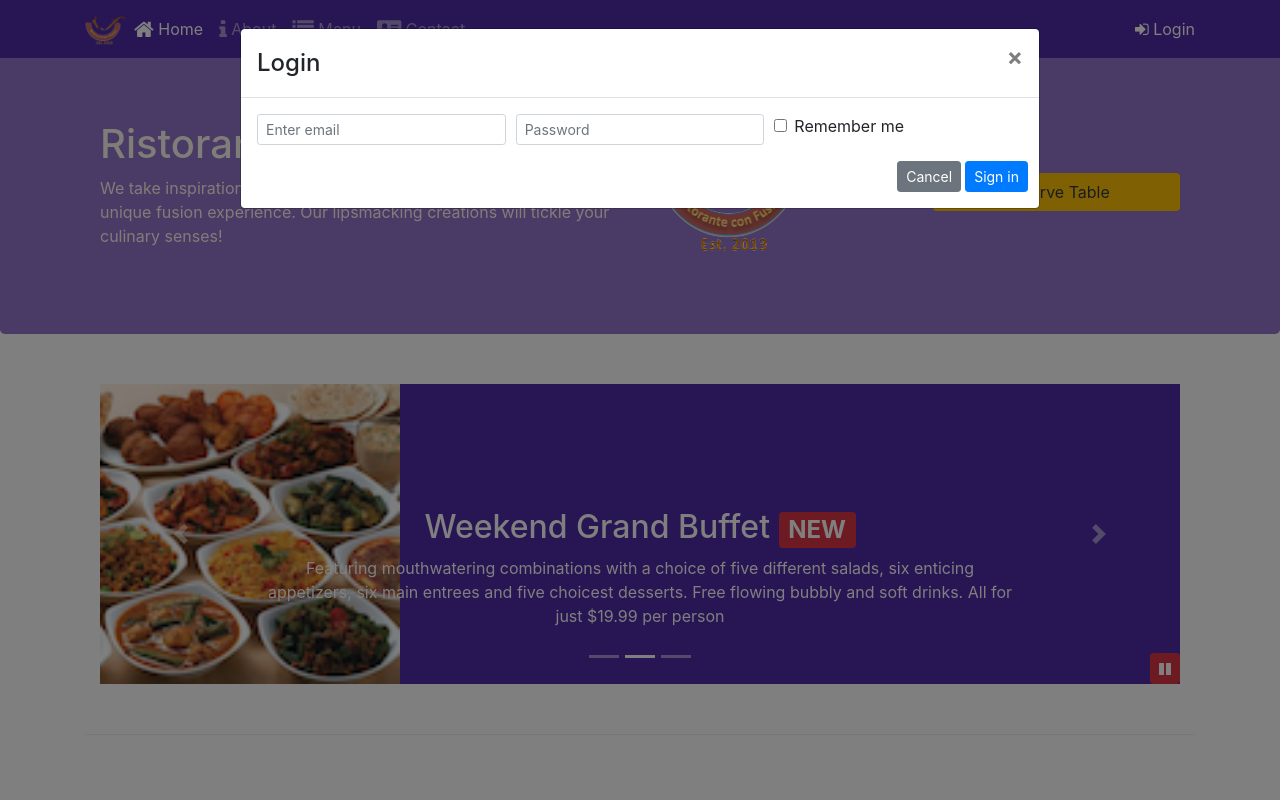
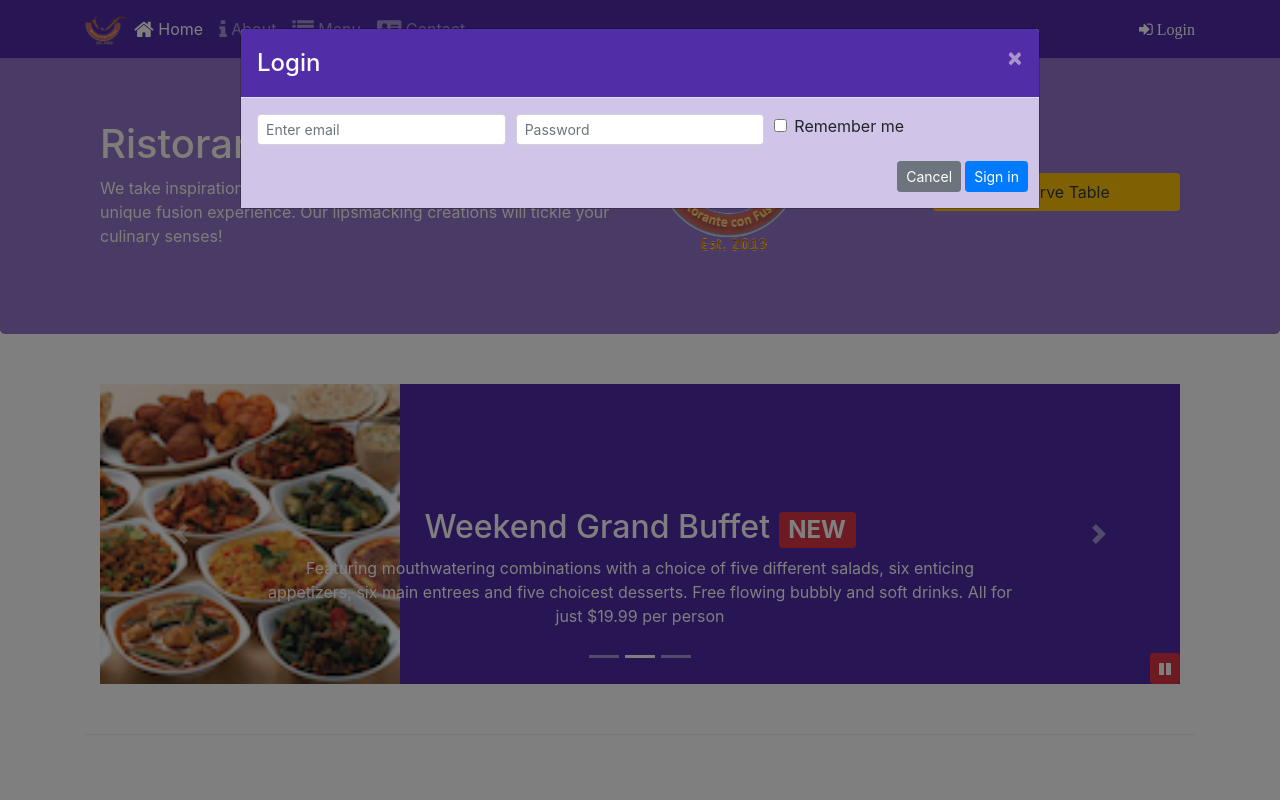
Before and after one commit to imamulkadir/BootstrapTest, a website: page index.html in a window 1280 px wide. Both pictures are taken after a click on the button "Login". Shown: the top 800 px of the page. Drawn offline with nearby package versions, Linux system fonts and the light colour scheme.

Commit message:
Assignment 4

```diff
--- a/css/styles.scss
+++ b/css/styles.scss
@@ -73,3 +73,15 @@ body {
     position: absolute;
     bottom: 0px;
 }
+
+.modal-header {
+ background: $background-dark;
+ color: #FFF;
+    button {
+        color: floralwhite;
+    }
+}
+
+.modal-body {
+    background: $background-pale;
+}
--- a/index.html
+++ b/index.html
@@ -30,8 +30,8 @@
                     <li class="nav-item"><a class="nav-link" href="./contactus.html"><span class="fa fa-address-card fa-lg"></span> Contact</a></li>
                 </ul>
                 <span class="navbar-text">
-                    <a data-toggle="modal" data-target="#loginModal">
-                        <span class="fa fa-sign-in"></span> Login
+                    <a role="button" id="logIn">
+                        <span class="fa fa-sign-in"> Login</span>
                     </a>
                 </span>
             </div>
@@ -48,7 +48,6 @@
                     </button>
                 </div>
                 <div class="modal-body">
-                    <form>
                     <div class="form-row">
                         <div class="form-group col-sm-4">
                             <label class="sr-only" for="exampleInputEmail3">Email</label>
@@ -70,7 +69,6 @@
                         <button type="button" class="btn btn-secondary btn-sm ml-auto" data-dismiss="modal">Cancel</button>
                         <button type="submit" class="btn btn-primary btn-sm ml-1">Sign in</button>
                     </div>
-                    </form>
                 </div>
             </div>
         </div>
@@ -141,7 +139,7 @@
                     <img src="img/logo.png" class="img-fluid">
                 </div>
                 <div class="col-12 col-sm-3 align-self-center">
-                    <a role="button" data-toggle="modal" data-target="#reserveModal" class="btn bg-warning btn-block text-dark">Reserve Table</a>
+                    <a role="button"  id="reserveBtn" class="btn bg-warning btn-block text-dark">Reserve Table</a>
                 </div>
                 <!-- <div class="col-12 col-sm align-self-center">
                     <a role="button" class="btn btn-block nav-link btn-warning" data-toggle="tooltip" data-target="reserveModal" data-html="true"
@@ -361,28 +359,12 @@
     <script src="node_modules/jquery/dist/jquery.slim.min.js"></script>
     <script src="node_modules/popper.js/dist/umd/popper.min.js"></script>
     <script src="node_modules/bootstrap/dist/js/bootstrap.min.js"></script>
+    <script src="./js/script.js"></script>
     <!-- <script>
         $(document).ready(function() {
             $('[data-toggle="tooltip"]').tooltip();
         });
     </script> -->
-    <script>
-        $(document).ready(function() {
-            $('#mycarousel').carousel({ interval: 2000 });
-            $('#carouselButton').click(function() {
-                if ($("#carouselButton").children("span").hasClass('fa-pause')) {
-                    $("#mycarousel").carousel('pause');
-                    $("#carouselButton").children("span").removeClass('fa-pause');
-                    $("#carouselButton").children("span").addClass('fa-play');
-                }
-                else if ($("#carouselButton").children("span").hasClass('fa-play')) {
-                    $("#mycarousel").carousel('cycle');
-                    $("#carouselButton").children("span").removeClass('fa-play');
-                    $("#carouselButton").children("span").addClass('fa-pause');
-                }
-            });
-        });
-    </script>
 </body>
 
 </html>
--- /dev/null
+++ b/js/script.js
@@ -0,0 +1,25 @@
+$(document).ready(function() {
+    $("#logIn").click(function () {
+        $("#loginModal").modal("show");
+    });
+
+    $("#reserveBtn").click(function () {
+        $("#reserveModal").modal("show");
+    });
+
+    $('#mycarousel').carousel({ interval: 2000 });
+    $('#carouselButton').click(function() {
+        if ($("#carouselButton").children("span").hasClass('fa-pause')) {
+    $("#mycarousel").carousel('pause');
+            $("#carouselButton").children("span").removeClass('fa-pause');
+            $("#carouselButton").children("span").addClass('fa-play');
+        }
+        else if ($("#carouselButton").children("span").hasClass('fa-play')) {
+    $("#mycarousel").carousel('cycle');
+            $("#carouselButton").children("span").removeClass('fa-play');
+            $("#carouselButton").children("span").addClass('fa-pause');
+        }
+    });
+
+
+})
```
Also changed, not shown: css/styles.css. Lines whose indentation alone changed are shown as unchanged.
